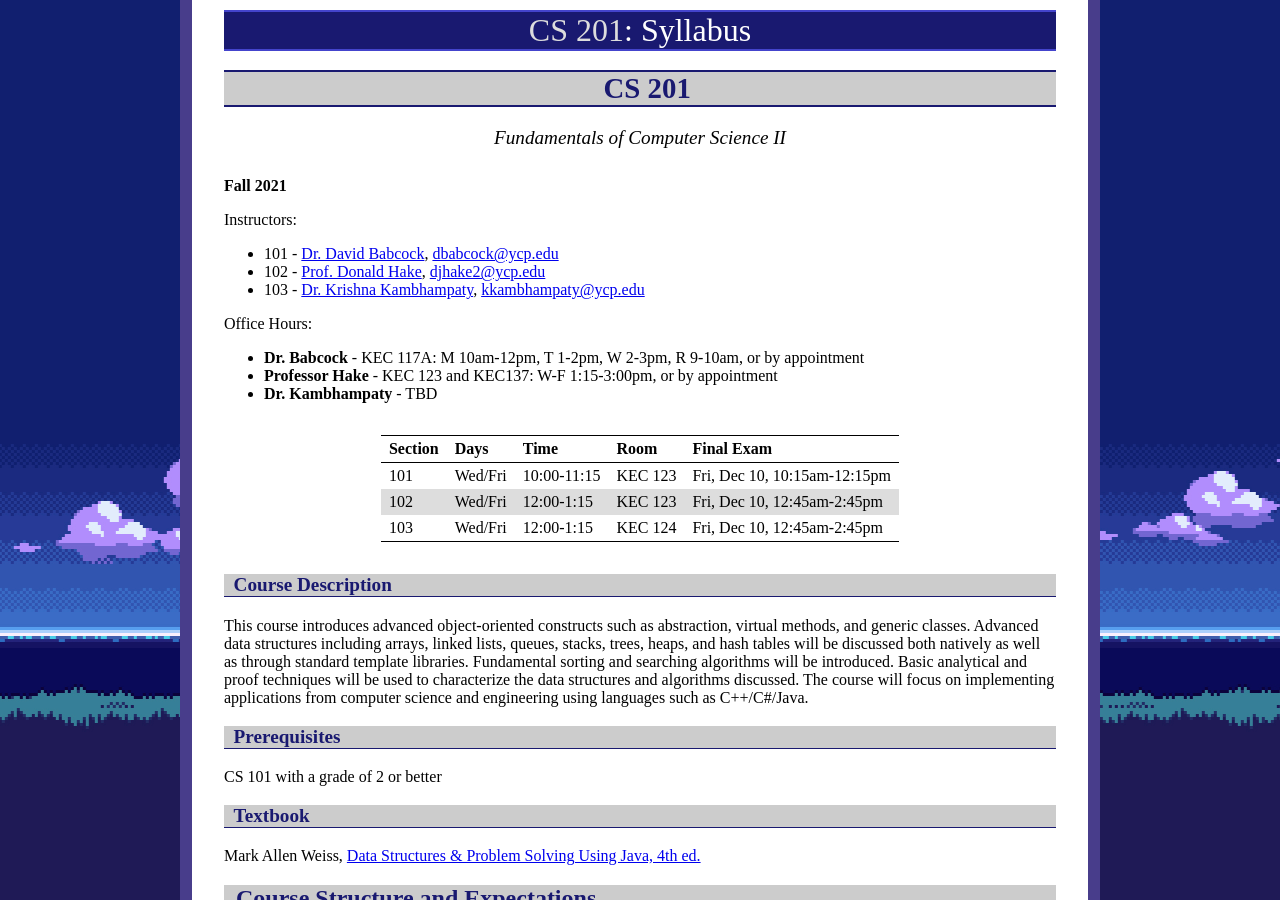
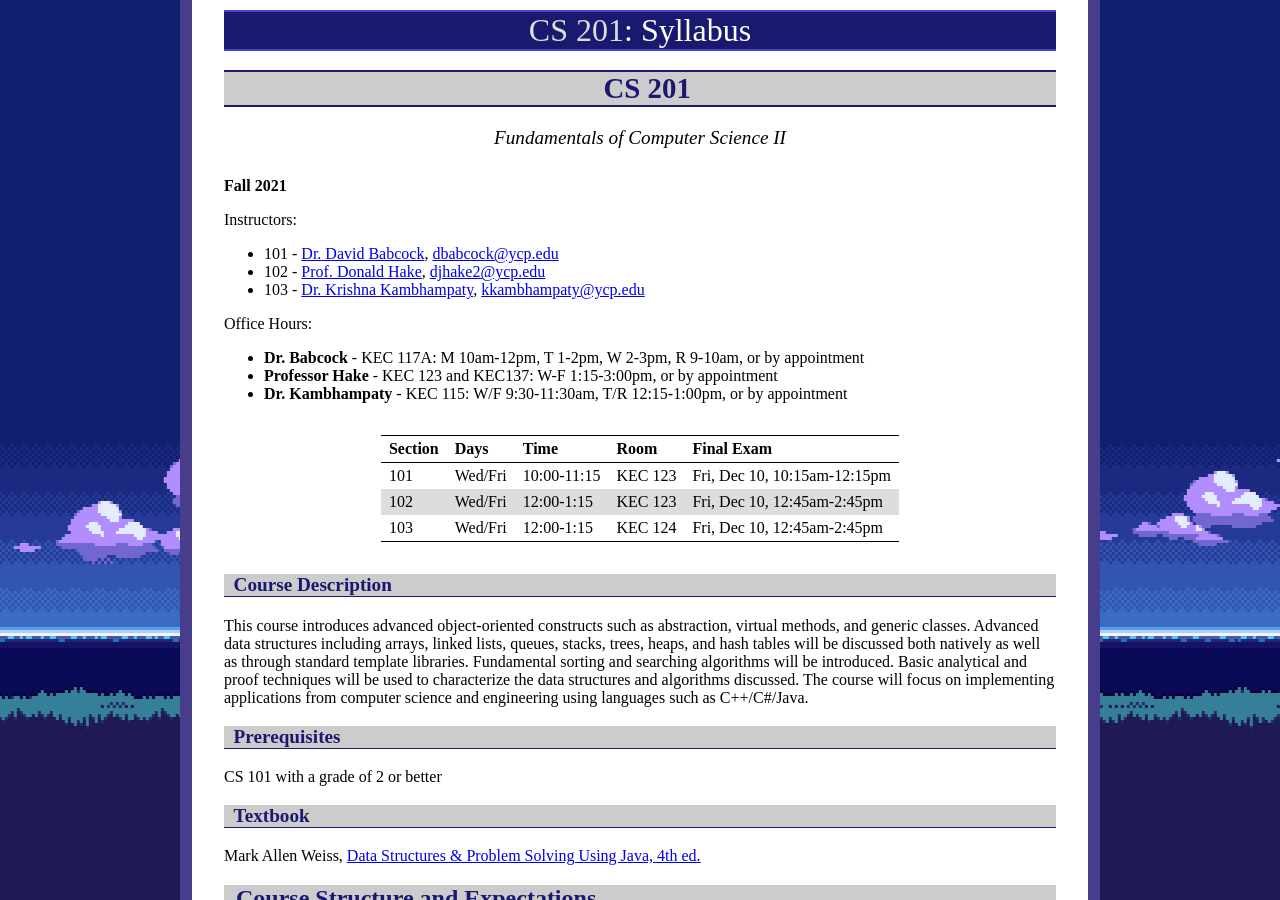
Before and after one commit to ycpcs/cs201-fall2021, a Jekyll site: the page built from syllabus.md, in a window 1280 px wide and 900 px high. Built offline with Jekyll 4.4.1, drawn with Linux system fonts in a browser that asks for light colours.

Commit message:
add office hours
add office hours

```diff
--- a/syllabus.md
+++ b/syllabus.md
@@ -17,7 +17,7 @@ Instructors:
 Office Hours:
 - **Dr. Babcock** - KEC 117A: M 10am-12pm, T 1-2pm, W 2-3pm, R 9-10am, or by appointment
 - **Professor Hake** - KEC 123 and KEC137: W-F 1:15-3:00pm, or by appointment
-- **Dr. Kambhampaty** - TBD
+- **Dr. Kambhampaty** - KEC 115: W/F 9:30-11:30am, T/R 12:15-1:00pm, or by appointment
 
  Section  | Days      |  Time       | Room    | Final Exam
  -------- | --------- |  ---------- | ------- | ----------
```
